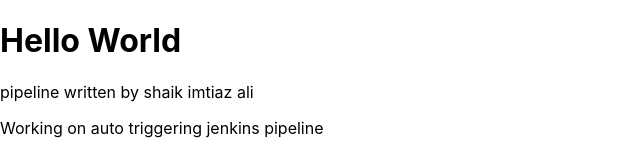
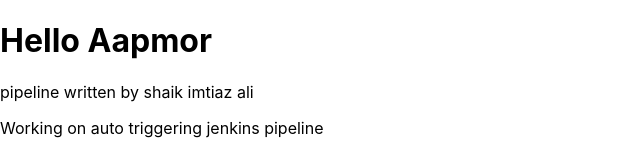
Before and after one commit to shaikimtiazali/my-demo-jenkins, a React (Create React App) app: page / in a window 1280 px wide. Shown: the top 155 px of the page, without its empty margins (0-640 px from the left). Built offline with nearby package versions, Linux system fonts and the light colour scheme.

Commit message:
add aapmor

```diff
--- a/src/App.js
+++ b/src/App.js
@@ -4,7 +4,7 @@ import Header from "./components/Header";
 function App() {
   return (
     <Header>
-      <h1>Hello World</h1>
+      <h1>Hello Aapmor</h1>
       <p>pipeline written by shaik imtiaz ali</p>
       <p>Working on auto triggering jenkins pipeline</p>
       <p>Added Docker push to docker hub with auto tag generation</p>
```
